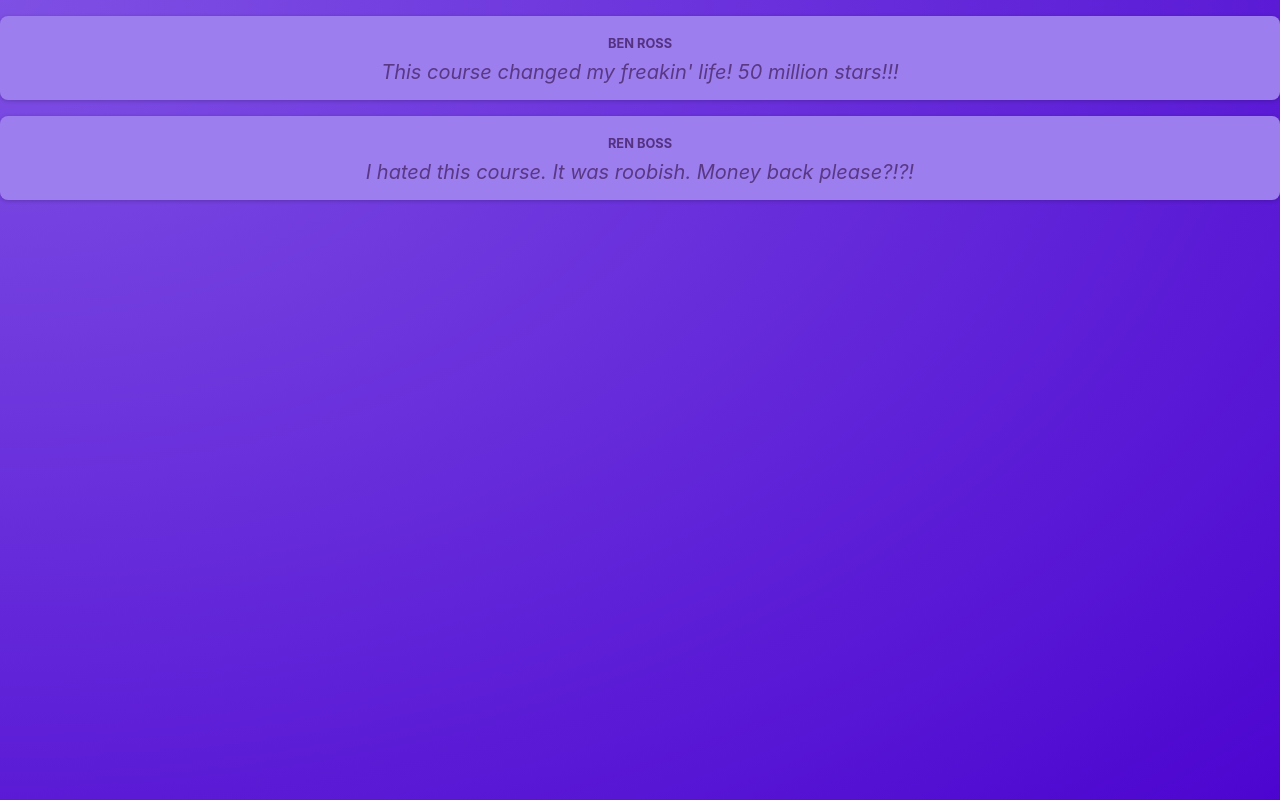
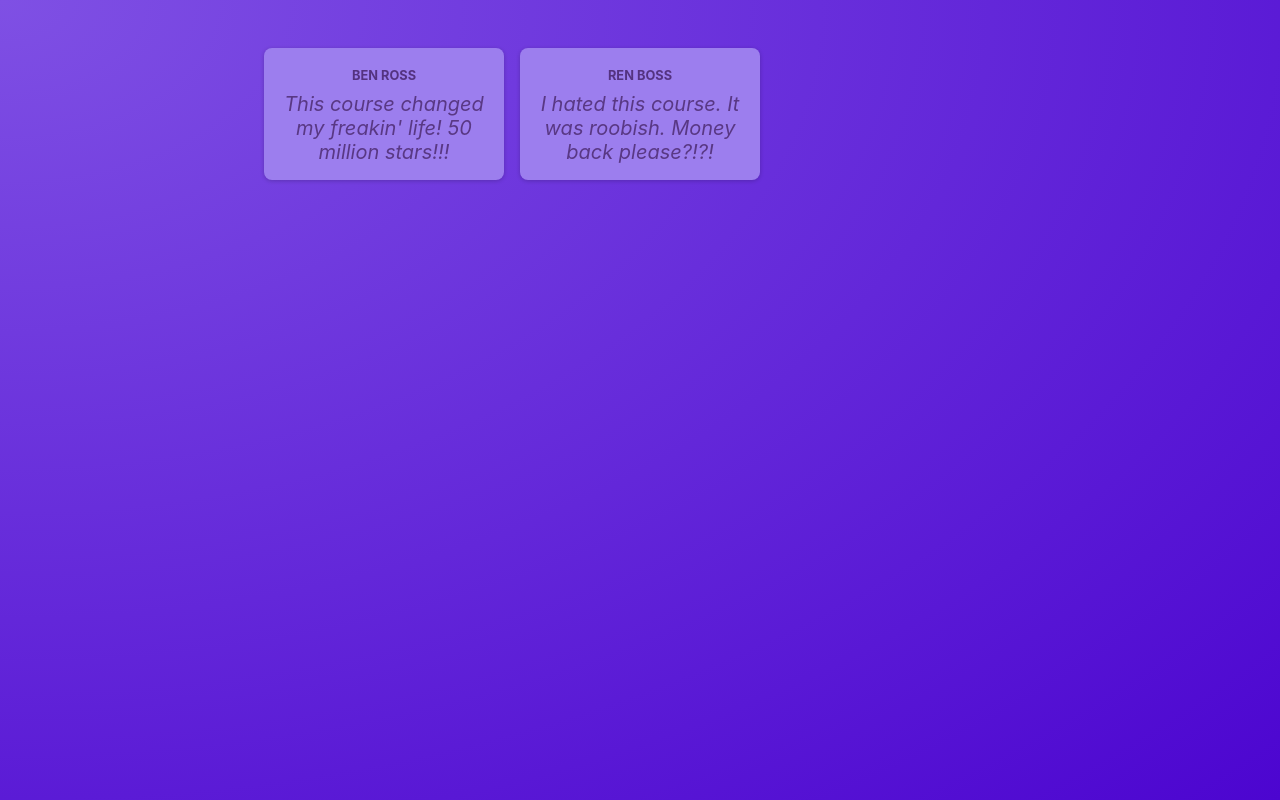
Before and after one commit to BenRoss92/academind-react-complete-guide-2023-course-section-29-summary, a React (Vite) app: page / in a window 1280 px wide. Built offline with nearby package versions, Linux system fonts and the light colour scheme.

Commit message:
Lesson 632: Exercise & Another Component
- Add custom PostList component to display an unordered list of Posts

```diff
--- a/src/App.jsx
+++ b/src/App.jsx
@@ -1,10 +1,10 @@
-import {Post} from './components/Post';
+import { Post } from './components/Post';
+import { PostList } from './components/PostList';
 
 function App() {
   return (
     <main>
-      <Post author={"Ben Ross"} body={"This course changed my freakin' life! 50 million stars!!!"}/>
-      <Post author={"Ren Boss"} body={"I hated this course. It was roobish. Money back please?!?!"}/>
+      <PostList />
     </main>
   );
 }
--- a/src/components/Post.jsx
+++ b/src/components/Post.jsx
@@ -2,9 +2,9 @@
 
 export function Post(props) {
   return (
-    <div className={classes.post}>
+    <li className={classes.post}>
       <p className={classes.author}>{props.author}</p>
       <p className={classes.text}>{props.body}</p>
-    </div>
+    </li>
   );
 }
--- /dev/null
+++ b/src/components/PostList.jsx
@@ -0,0 +1,11 @@
+import { Post } from "./Post";
+import classes from "./PostList.module.css";
+
+export function PostList() {
+  return (
+    <ul className={classes.posts}>
+      <Post author={"Ben Ross"} body={"This course changed my freakin' life! 50 million stars!!!"}/>
+      <Post author={"Ren Boss"} body={"I hated this course. It was roobish. Money back please?!?!"}/>
+    </ul>
+  );
+}
--- /dev/null
+++ b/src/components/PostList.module.css
@@ -0,0 +1,10 @@
+.posts {
+  list-style: none;
+  max-width: 50rem;
+  margin: 1rem auto;
+  padding: 1rem 0;
+  display: grid;
+  gap: 1rem;
+  grid-template-columns: repeat(3, 30%);
+  justify-content: center;
+}
```
